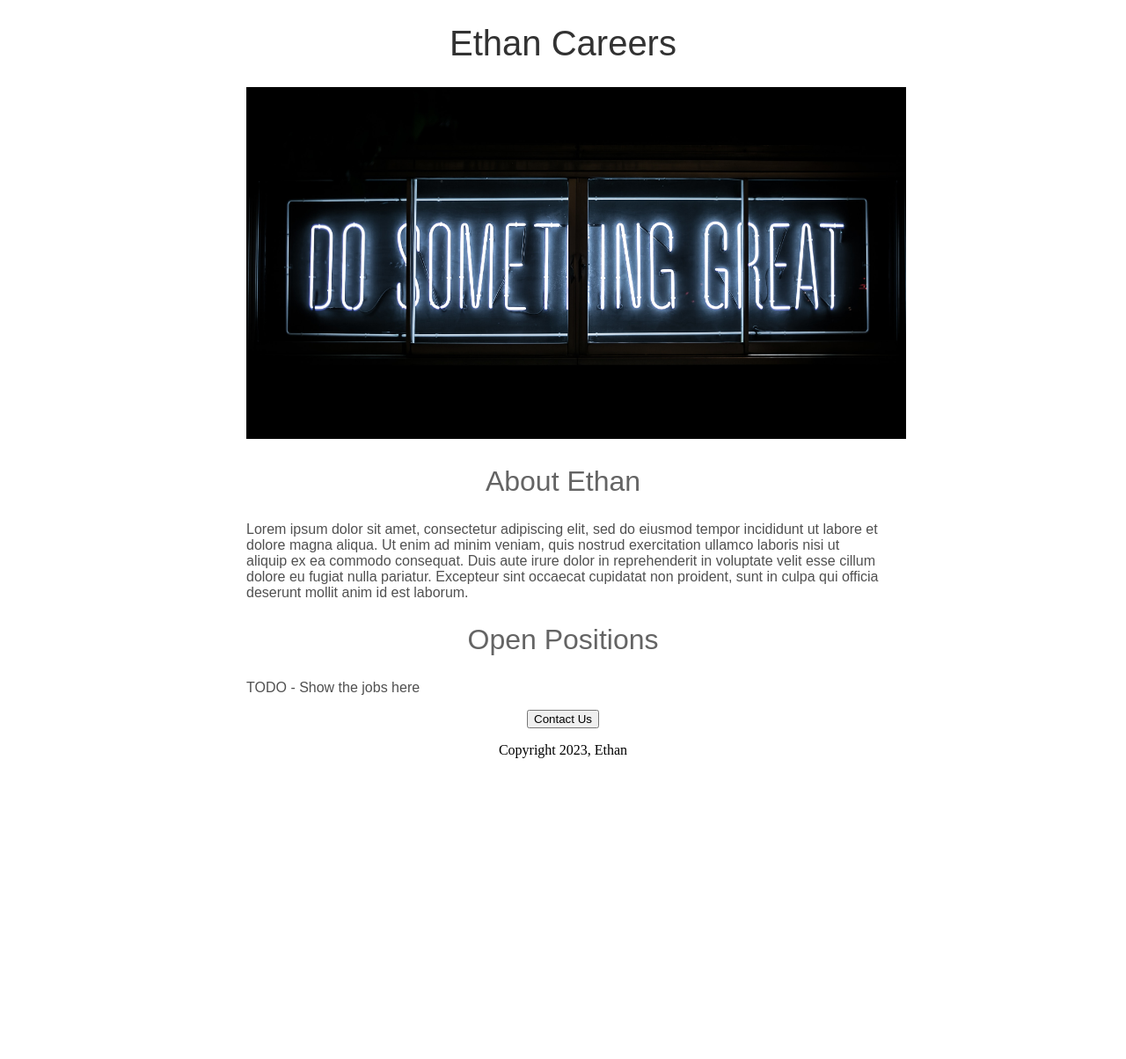
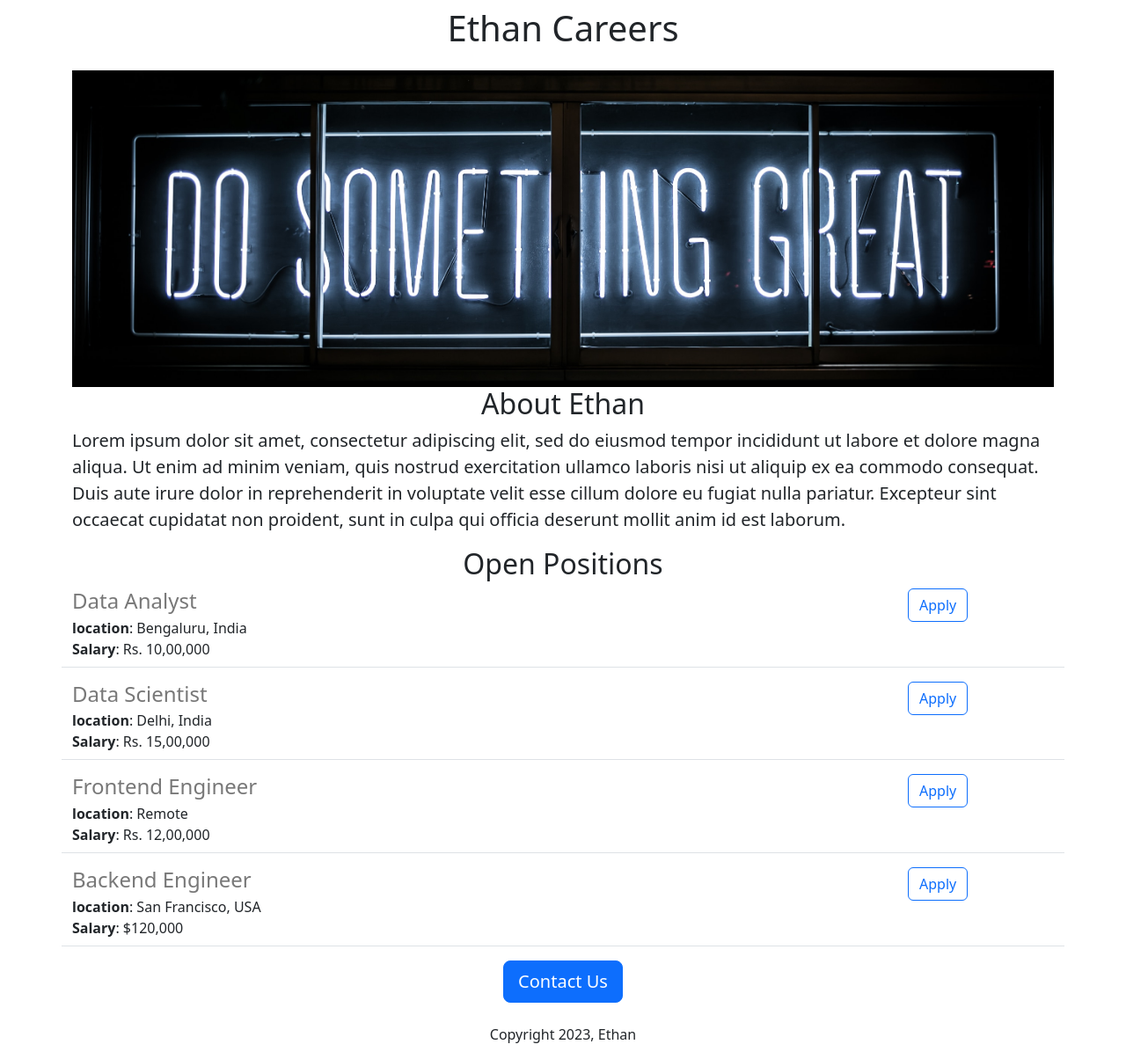
Before and after one commit to Superritemaster/Ethan-Careers-Website, a Flask app: page / in a window 1280 px wide. Shown: the whole page at 88% size. Before the commit the page ends 862 px from the top, so only its background shows below. Run offline with Flask 3, Linux system fonts and the light colour scheme.

Commit message:
Added dynamic Data and API route

```diff
--- a/app.py
+++ b/app.py
@@ -1,10 +1,42 @@
-from flask import Flask, render_template
+from flask import Flask, render_template, jsonify
 
 app = Flask(__name__)
 
+JOBS = [
+  {
+    'id' : 1,
+    'title': 'Data Analyst',
+    'location': 'Bengaluru, India',
+    'salary': 'Rs. 10,00,000'
+  },
+  {
+    'id' : 2,
+    'title': 'Data Scientist',
+    'location': 'Delhi, India',
+    'salary': 'Rs. 15,00,000'
+  },
+  {
+    'id' : 3,
+    'title': 'Frontend Engineer',
+    'location': 'Remote',
+    'salary': 'Rs. 12,00,000'
+  },
+  {
+    'id' : 4,
+    'title': 'Backend Engineer',
+    'location': 'San Francisco, USA',
+    'salary': '$120,000'
+  }
+]
+
 @app.route("/")
 def hello_world():
-    return render_template('home.html')
+    return render_template('home.html',
+                           jobs=JOBS,
+                           company_name='Ethan')
+@app.route("/api/jobs")
+def list_jobs():
+  return jsonify(JOBS)
 
 if __name__ == "__main__":
   app.run(host='0.0.0.0', debug=True)
--- a/templates/home.html
+++ b/templates/home.html
@@ -2,56 +2,35 @@
 <html>
   <head>
     <title>Ethan Careers</title>
+    <meta charset="utf-8">
+    <meta name="viewport" content="width=device-width, initial-scale=1">
+    <link href="https://cdn.jsdelivr.net/npm/bootstrap@5.3.2/dist/css/bootstrap.min.css" rel="stylesheet" integrity="sha384-T3c6CoIi6uLrA9TneNEoa7RxnatzjcDSCmG1MXxSR1GAsXEV/Dwwykc2MPK8M2HN" crossorigin="anonymous">
     <style>
-      h1 {
-        font-size: 40px;
-        font-family: sans-serif;
-        font-weight: normal;
-        color: rgb(50, 50, 50);
-        text-align: center;
-      }
-
       #Ethan {
-        width: 750px;
-        height: 400px;
-       object-fit: cover;
-
-      }
-
-      h2 {
-        font-family: sans-serif;
-        font-size: 32px;
-        color: rgb(100, 100, 100);
-        text-align: center;
-        font-weight: normal;
-
-      }
-
-      .bodytext {
-        font-family: sans-serif;
-        color: rgb(80, 80, 80);
-      }
-
-      #container {
-        max-width: 720px;
-        margin: 0 auto 0 auto;
+        height: 360px;
+        width: 100%;
+        object-fit: cover;
       }
     </style>
   </head>
   <body>
-    <div id="container">
-   <h1>Ethan Careers</h1>
-   <img id="Ethan" src="https://ethan-careers-website--ethanscp2006.repl.co/static/EthansCareer.jpeg"
+    <div class="container">
+   <h1 class="text-center mt-2 mb-4">{{company_name}} Careers</h1>
+   <img class="img-fluid" id="Ethan" src="https://ethan-careers-website--ethanscp2006.repl.co/static/EthansCareer.jpeg"
      height="320" >
-    <h2>About Ethan</h2>
-    <p class="bodytext">
+    <h2 class="text-center">About Ethan</h2>
+    <p class="lead" >
       Lorem ipsum dolor sit amet, consectetur adipiscing elit, sed do eiusmod tempor incididunt ut labore et dolore magna aliqua. Ut enim ad minim veniam, quis nostrud exercitation ullamco laboris nisi ut aliquip ex ea commodo consequat. Duis aute irure dolor in reprehenderit in voluptate velit esse cillum dolore eu fugiat nulla pariatur. Excepteur sint occaecat cupidatat non proident, sunt in culpa qui officia deserunt mollit anim id est laborum.
     </p>
-    <h2>Open Positions</h2>
-    <p class="bodytext">TODO - Show the jobs here</p>
-    <div style="text-align:center;">
-    <button>Contact Us</button>
-      <p>Copyright 2023, Ethan</p>
+    <h2 class="text-center"> Open Positions</h2>
+    <div>
+      {% for job in jobs %}
+      {% include 'jobitem.html' %}
+      {% endfor %}
+    </div>
+    <div class="text-center">
+    <button class="btn btn-primary btn-lg">Contact Us</button>
+      <p class="mt-4">Copyright 2023, Ethan</p>
     </div>
   </div>
   </body>
--- /dev/null
+++ b/templates/jobitem.html
@@ -0,0 +1,20 @@
+<div class="border-bottom row" style="margin-bottom:16px;padding-bottom:8px;">
+  <div class="col-10">
+     <h4
+      style="color:rgb(120, 120, 120); margin-bottom:4px;">
+      {{job['title']}}
+    </h4>
+    <div>
+      <b>location</b>: {{job['location']}}
+    </div>
+    {% if 'salary' in job %}
+    <div>
+      <b>Salary</b>: {{job['salary']}}
+    </div>
+    {% endif %}
+  </div>
+  <div class= "col-2">
+     <button type="button" class="btn btn-outline-primary">Apply</button>
+  </div>
+
+</div>
```
Also changed, not shown: 1 other file.
